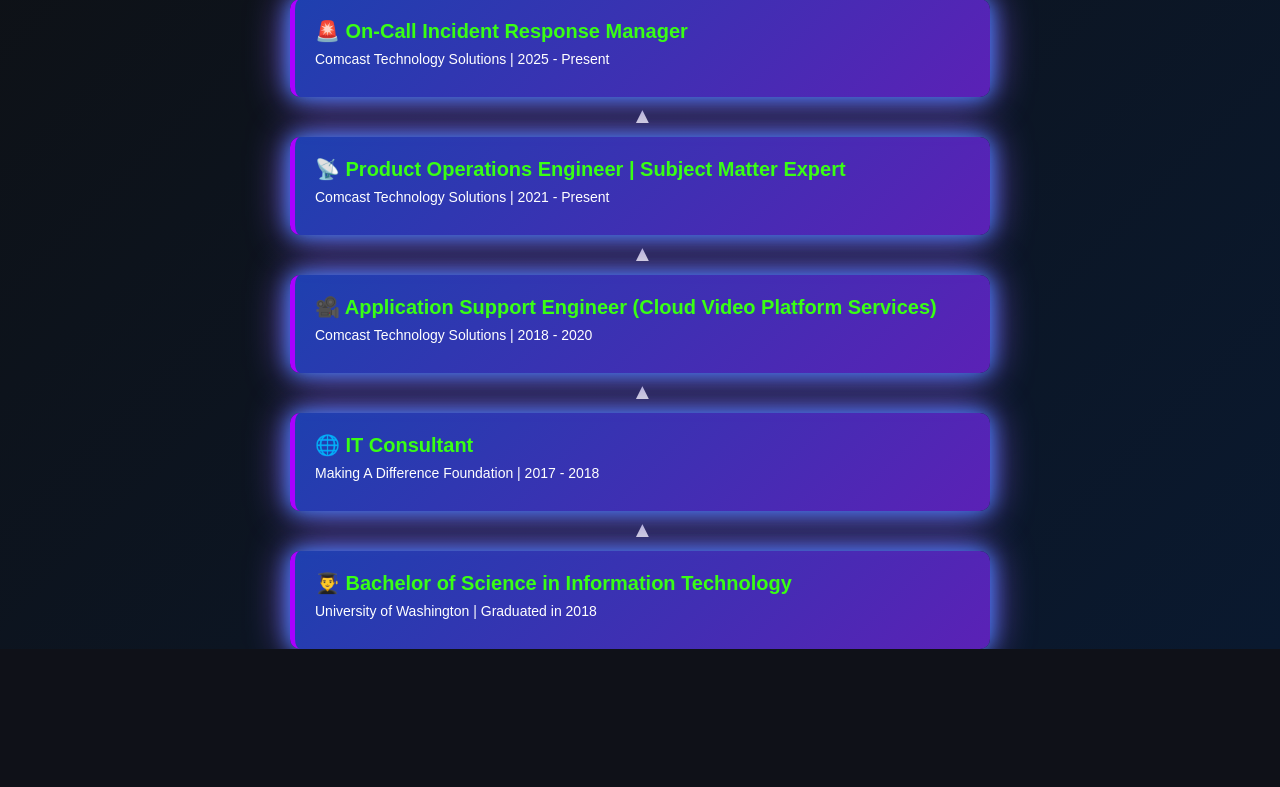
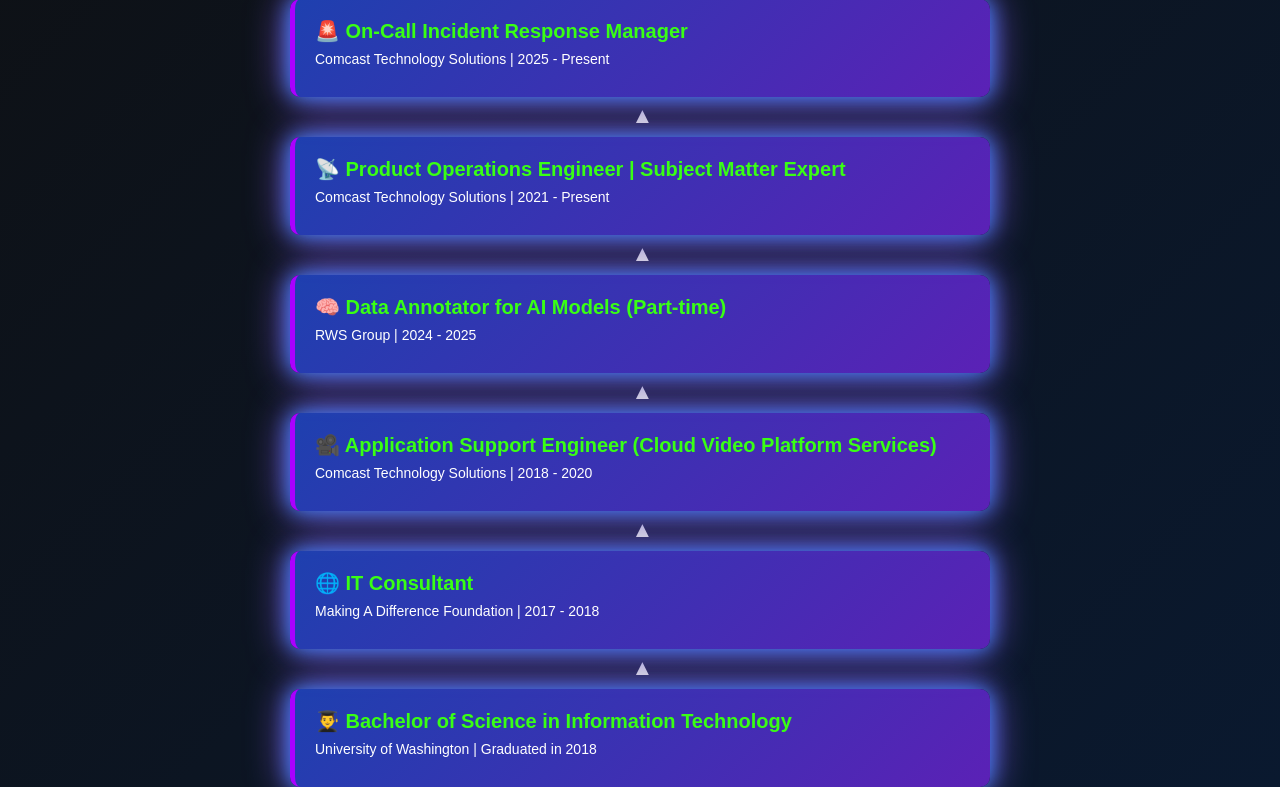
Before and after one commit to nhocway2/TV, a Flask app: page / in a window 1280 px wide. Shown: the part 648-1435 px from the top of the page. Before the commit the page ends 1297 px from the top, so only its background shows below. Run offline with Flask 3, Linux system fonts and the light colour scheme.

Commit message:
add experience

```diff
--- a/templates/index.html
+++ b/templates/index.html
@@ -197,6 +197,11 @@
       <span>Comcast Technology Solutions | 2018 - 2020</span>
     </div>
 
+ <div class="timeline-card">
+      <h3>🧠 Data Annotator for AI Models (Part-time)</h3>
+      <span>RWS Group | 2024 - 2025</span>
+    </div>
+
     <div class="timeline-card">
       <h3>📡 Product Operations Engineer | Subject Matter Expert</h3>
       <span>Comcast Technology Solutions | 2021 - Present</span>
```
